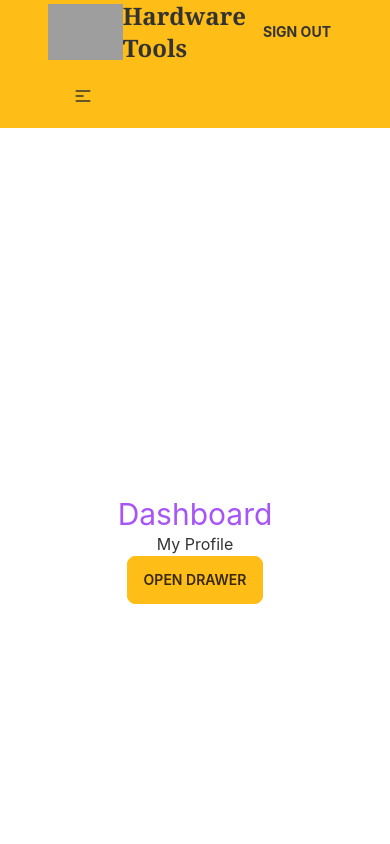
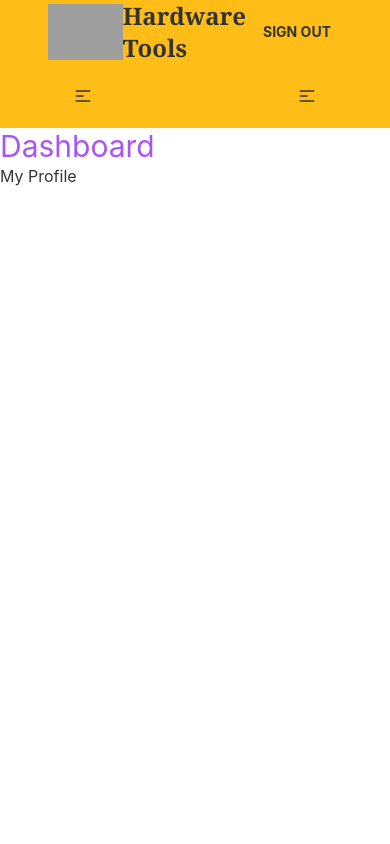
Before and after one commit to rakibul-wdp/hardware-tools-web-app-client, a React (Create React App) app: page /dashboard in a window 390 px wide. Shown: the top 844 px of the page. Built offline with nearby package versions, Linux system fonts and the light colour scheme; no server answers; sample sign-in values are in the browser's storage; grey boxes are pictures that could not be loaded.

Commit message:
dashboard menu make responsive and use icon

```diff
--- a/src/Pages/Dashboard/Dashboard.js
+++ b/src/Pages/Dashboard/Dashboard.js
@@ -4,16 +4,13 @@ import { Link, Outlet } from 'react-router-dom';
 const Dashboard = () => {
   return (
     <div className='drawer drawer-mobile'>
-      <input id='my-drawer-2' type='checkbox' className='drawer-toggle' />
-      <div className='drawer-content flex flex-col items-center justify-center'>
+      <input id='dashboard-sidebar' type='checkbox' className='drawer-toggle' />
+      <div className='drawer-content'>
         <h2 className='text-3xl text-purple-500'>Dashboard</h2>
         <Outlet />
-        <label htmlFor='my-drawer-2' className='btn btn-primary drawer-button lg:hidden'>
-          Open drawer
-        </label>
       </div>
       <div className='drawer-side'>
-        <label htmlFor='my-drawer-2' className='drawer-overlay'></label>
+        <label htmlFor='dashboard-sidebar' className='drawer-overlay'></label>
         <ul className='menu p-4 overflow-y-auto w-80 bg-base-100 text-base-content'>
           {/* Sidebar content here  */}
           <li>
--- a/src/Pages/Shared/Navbar.js
+++ b/src/Pages/Shared/Navbar.js
@@ -75,8 +75,21 @@ const Navbar = () => {
             </ul>
           </div>
         </div>
-        <div className='navbar-center hidden lg:flex mr-[32%] font-bold'>
+        <div className='navbar-center hidden lg:flex font-bold'>
           <ul className='menu menu-horizontal p-0'>{menuItems}</ul>
+        </div>
+        <div className='navbar-end'>
+          <label tabIndex='1' htmlFor='dashboard-sidebar' className='btn btn-ghost lg:hidden'>
+            <svg
+              xmlns='http://www.w3.org/2000/svg'
+              className='h-5 w-5'
+              fill='none'
+              viewBox='0 0 24 24'
+              stroke='currentColor'
+            >
+              <path strokeLinecap='round' strokeLinejoin='round' strokeWidth='2' d='M4 6h16M4 12h8m-8 6h16' />
+            </svg>
+          </label>
         </div>
       </div>
     </div>
```
